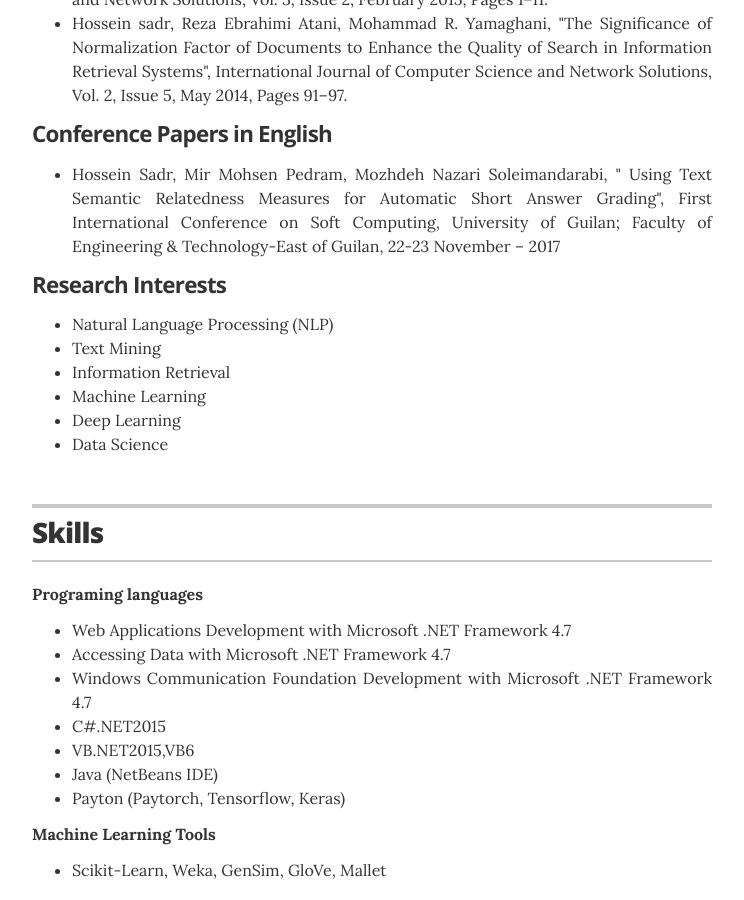
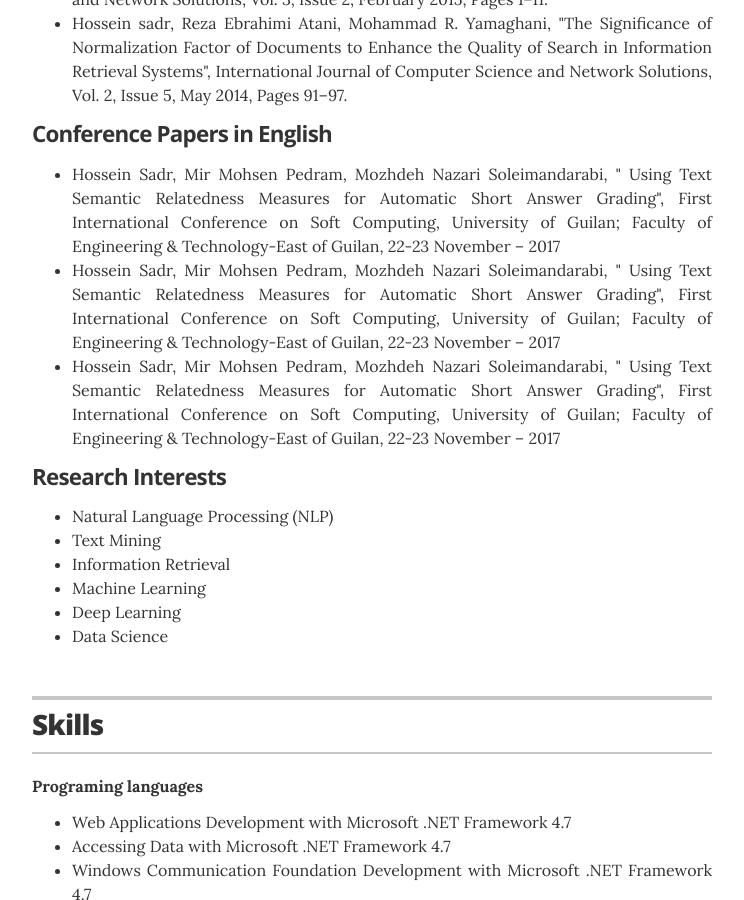
Before and after one commit to hosseinsadr/hosseinsadr.github.io, a Jekyll site: the page built from index.html, in a window 1280 px wide and 900 px high, scrolled down 3521 px. Shown: the whole window, without its empty margins (268-1012 px from the left). Built offline with Jekyll 4.4.1, drawn with Linux system fonts in a browser that asks for light colours.

Commit message:
Update projects.yml

```diff
--- a/_data/projects.yml
+++ b/_data/projects.yml
@@ -14,7 +14,7 @@
 # Conference Papers in English
 - project: Conference Papers in English
   # url: "#"
-  description: <ul class="resume-item-list"><li>Hossein Sadr, Mir Mohsen Pedram, Mozhdeh Nazari Soleimandarabi, " Using Text Semantic Relatedness Measures for Automatic Short Answer Grading", First International Conference on Soft Computing, University of Guilan; Faculty of Engineering & Technology-East of Guilan, 22-23 November – 2017</li></ul>
+  description: <ul class="resume-item-list"><li>Hossein Sadr, Mir Mohsen Pedram, Mozhdeh Nazari Soleimandarabi, " Using Text Semantic Relatedness Measures for Automatic Short Answer Grading", First International Conference on Soft Computing, University of Guilan; Faculty of Engineering & Technology-East of Guilan, 22-23 November – 2017</li><li>Hossein Sadr, Mir Mohsen Pedram, Mozhdeh Nazari Soleimandarabi, " Using Text Semantic Relatedness Measures for Automatic Short Answer Grading", First International Conference on Soft Computing, University of Guilan; Faculty of Engineering & Technology-East of Guilan, 22-23 November – 2017</li><li>Hossein Sadr, Mir Mohsen Pedram, Mozhdeh Nazari Soleimandarabi, " Using Text Semantic Relatedness Measures for Automatic Short Answer Grading", First International Conference on Soft Computing, University of Guilan; Faculty of Engineering & Technology-East of Guilan, 22-23 November – 2017</li></ul>
 
   # Research Interests
 - project: Research Interests
```
